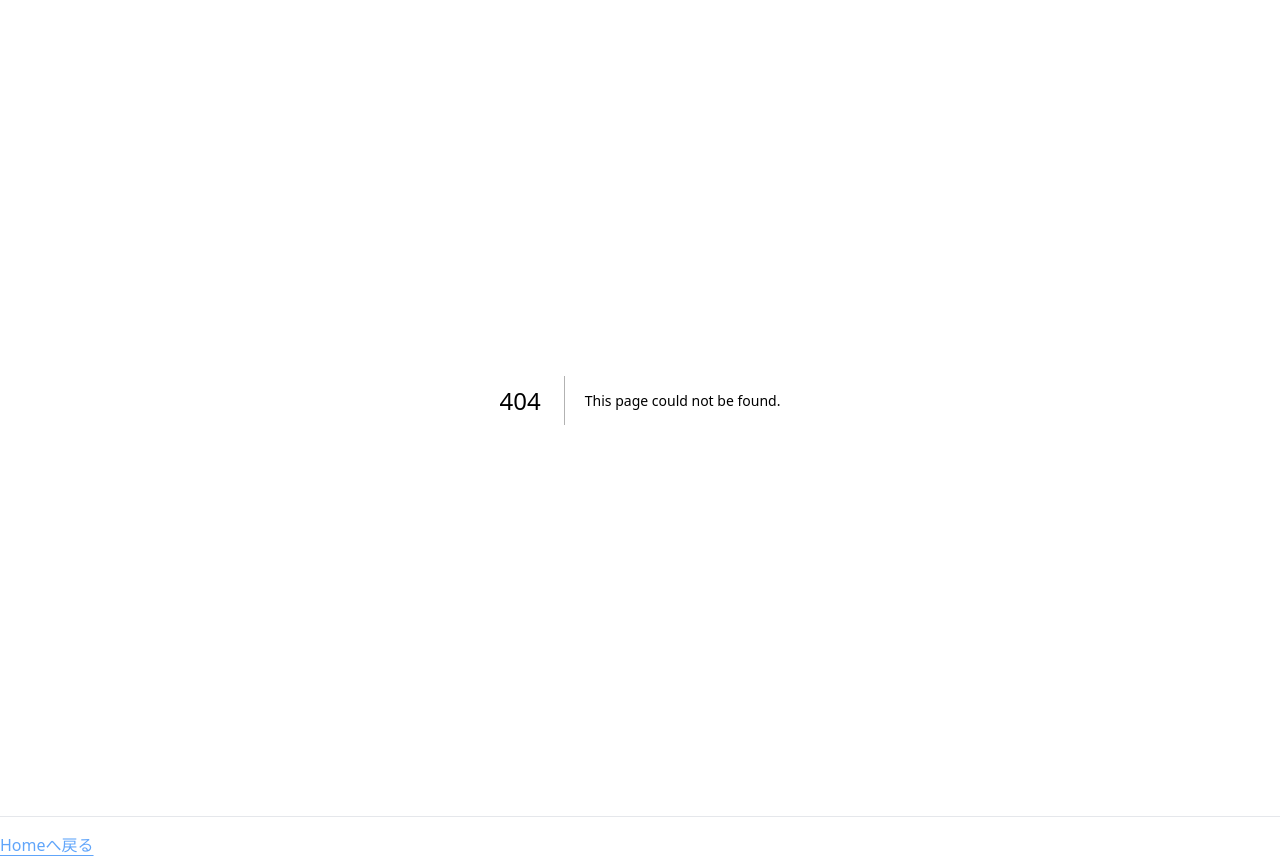
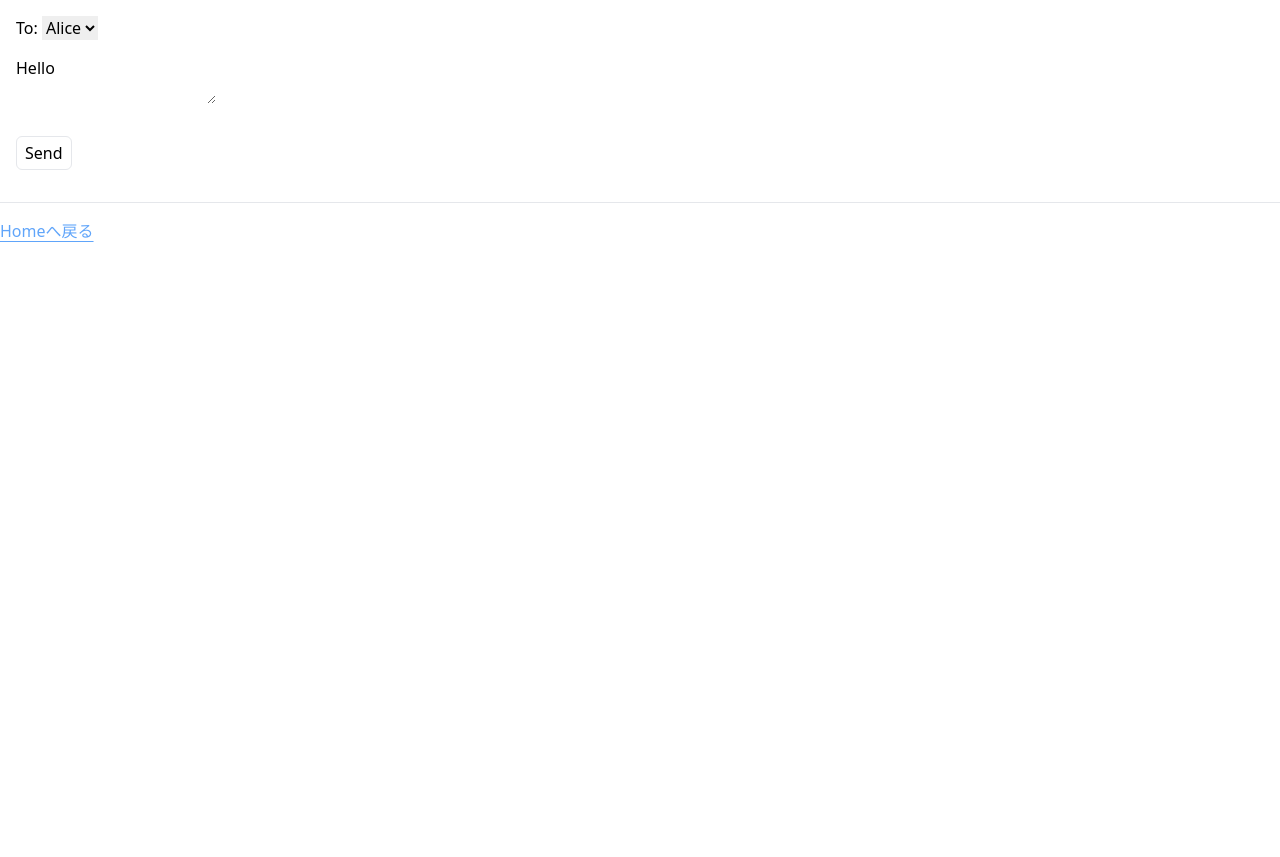
Before and after one commit to kantas-spike/learn_react, a Next.js app in the folder exercises/04-02_react_adding_interactivity/: page /form in a window 1280 px wide. Before the commit this address had no page. After the commit the page ends 800 px from the top, so only its background shows below. Built offline with nearby package versions, Linux system fonts and the light colour scheme.

Commit message:
04-02: formを追加

```diff
--- /dev/null
+++ b/exercises/04-02_react_adding_interactivity/app/components/form.js
@@ -0,0 +1,37 @@
+'use client'
+
+import { useState } from "react"
+
+export default function Form(){
+    const [to, setTo] = useState('Alice')
+    const [message, setMessage] = useState('Hello')
+
+    function handleSubmit(e) {
+        e.preventDefault()
+        setTimeout(()=> {
+            alert(`You said ${message} to ${to}`)
+        }, 5000)
+    }
+
+    return (
+        <div>
+            <form onSubmit={handleSubmit}>
+                <label className="block m-4">
+                    To:{' '}
+                    <select
+                        value={to}
+                        onChange={e => setTo(e.target.value)} >
+                        <option value="Alice">Alice</option>
+                        <option value="Bob">Bob</option>
+                    </select>
+                </label>
+                <textarea
+                    className="block m-4"
+                    placeholder="Message"
+                    value={message}
+                    onChange={e => setMessage(e.target.value)} />
+                <button className="m-4" type="submit">Send</button>
+            </form>
+        </div>
+    )
+}
--- /dev/null
+++ b/exercises/04-02_react_adding_interactivity/app/form/page.js
@@ -0,0 +1,9 @@
+import Form from "@/components/form";
+
+export default function FormPage(){
+    return (
+        <div>
+            <Form></Form>
+        </div>
+    )
+}
--- a/exercises/04-02_react_adding_interactivity/app/page.js
+++ b/exercises/04-02_react_adding_interactivity/app/page.js
@@ -7,6 +7,7 @@ export default function Home() {
       <ul>
         <li><MyLink href="/toolbar">Toolbar</MyLink></li>
         <li><MyLink href="/gallery">Gallery</MyLink></li>
+        <li><MyLink href="/form">Form</MyLink></li>
       </ul>
     </div>
   )
```
